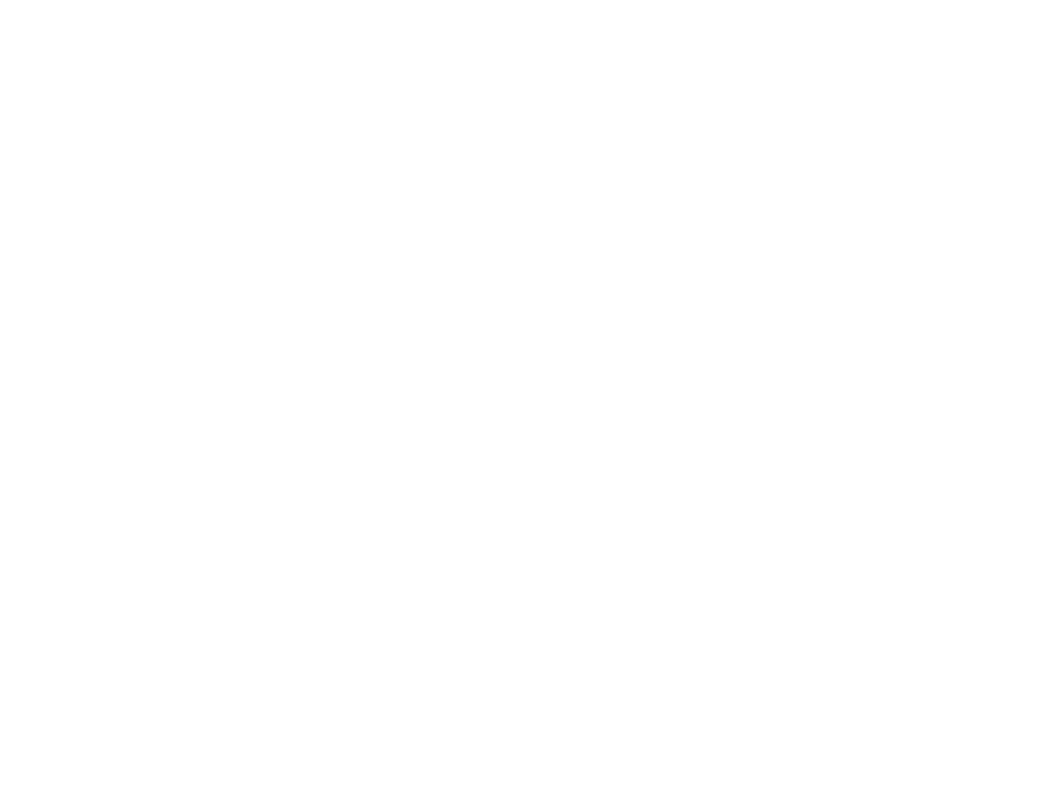
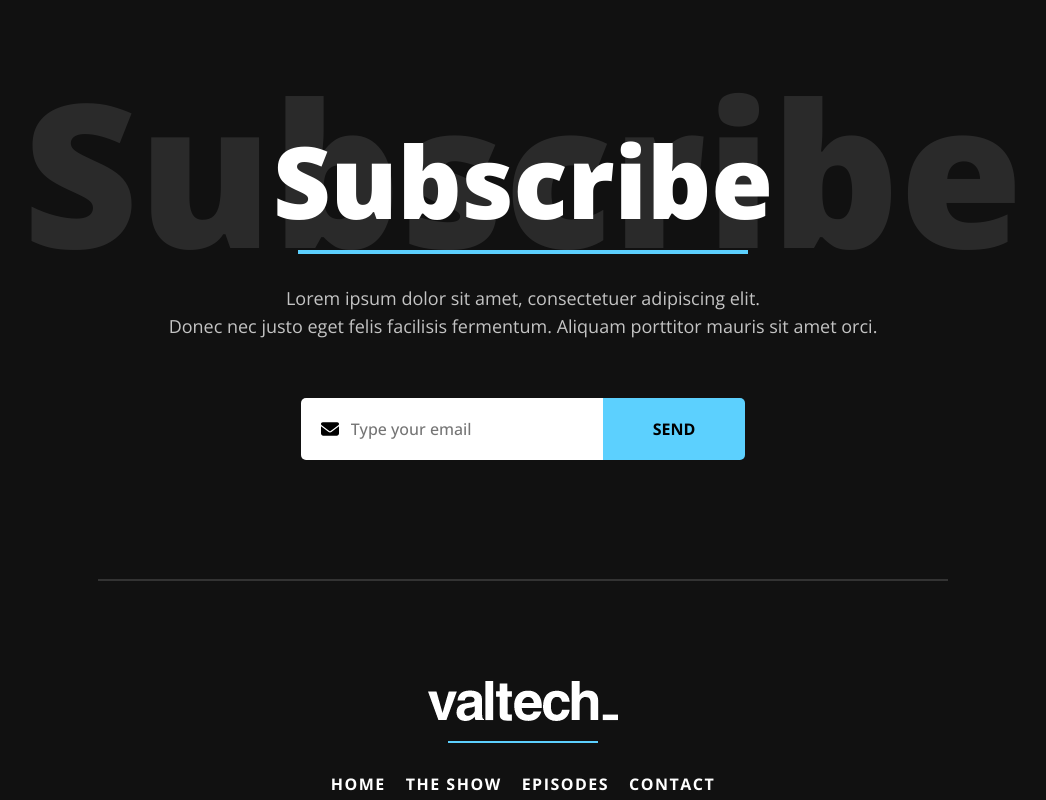
Before and after one commit to SirBruno/valtech-podcast, a Next.js app: page / in a window 1280 px wide. Shown: the part 3320-4120 px from the top of the page, without its empty margins (117-1163 px from the left). Before the commit the page ends 3200 px from the top, so only its background shows below. Built offline with nearby package versions, Linux system fonts and the light colour scheme.

Commit message:
Section 5.

```diff
--- a/pages/index.js
+++ b/pages/index.js
@@ -1,9 +1,10 @@
 import Head from 'next/head'
 import Image from 'next/image'
 import styles from '../styles/Home.module.css'
-import { faComputerMouse, faAngleDown, faBars } from '@fortawesome/free-solid-svg-icons'
+import { faComputerMouse, faAngleDown, faBars, faEnvelope } from '@fortawesome/free-solid-svg-icons'
 import { FontAwesomeIcon } from '@fortawesome/react-fontawesome'
 import ValtechLogoBlack from '../public/valtech_logo_black.png'
+import ValtechLogoWhite from '../public/ValtechLogoWhite.png'
 import epAvatar1 from '../public/epAvatar1.png'
 import rectangleLines from '../public/rectangle_lines.svg'
 import playCircleFilledWhite from '../public/play_circle_filled_white.svg'
@@ -166,6 +167,33 @@ export default function Home() {
           </div>
         </section>
       </section>
+      <section className={styles.sectionFive}>
+        <section>
+          <span className={styles.backgroundTitle}>Subscribe</span>
+          <h2>Subscribe</h2>
+          <span className={styles.blueLine}></span>
+          <p>Lorem ipsum dolor sit amet, consectetuer adipiscing elit.<br />Donec nec justo eget felis facilisis fermentum. Aliquam porttitor mauris sit amet orci.</p>
+          <div className={styles.subscribeInput}>
+            <FontAwesomeIcon className={styles.faEnvelope} icon={faEnvelope} />
+            <input type="email" placeholder="Type your email" />
+            <button>send</button>
+          </div>
+          <br />
+          <br />
+          <span className={styles.divider}></span>
+          <div style={{ width: '100%', height: '40px', position: 'relative' }}>
+            <Image className={styles.ValtechLogoWhite} src={ValtechLogoWhite} alt="Young man" quality="100" layout='fill' objectFit='contain' />
+          </div>
+          <span className={styles.blueLine}></span>
+          <div className={styles.episodeFilter}>
+            <a>Home</a>
+            <a>The show</a>
+            <a>Episodes</a>
+            <a>Contact</a>
+          </div>
+          <p>©2022 Valtech. All rights reserved.</p>
+        </section>
+      </section>
     </>
   )
 }
--- a/styles/Home.module.css
+++ b/styles/Home.module.css
@@ -447,3 +447,145 @@
   z-index: 1;
   left: -55%;
 }
+
+/* SECTION FIVE */
+
+.sectionFive {
+  background: #111;
+  color: #fff;
+  padding: 250px 0;
+  text-align: center;
+}
+
+.sectionFive>section {
+  position: relative;
+}
+
+.sectionFive .backgroundTitle {
+  font-size: 200px;
+  line-height: 200px;
+  font-weight: 800;
+  position: absolute;
+  width: 100%;
+  color: #fff;
+  z-index: 1;
+  opacity: .1;
+  left: 0;
+  top: -7.5%;
+}
+
+.sectionFive h2 {
+  font-size: 100px;
+  line-height: 100px;
+  margin: 0 0 20px 0;
+  display: block;
+  text-transform: capitalize;
+  font-weight: 800;
+  z-index: 1;
+  position: relative;
+}
+
+.sectionFive p {
+  font-size: 18px;
+  line-height: 28px;
+  opacity: .75;
+  font-weight: 400;
+}
+
+.sectionFive .blueLine:nth-child(3) {
+  content: '';
+  height: 2px;
+  background: blue;
+  width: 450px;
+  display: block;
+  border: 2px solid #5CD0FE;
+  margin: 0 auto 30px;
+  z-index: 1;
+  position: relative;
+}
+
+.sectionFive .blueLine:nth-child(10) {
+  content: '';
+  height: 2px;
+  background: blue;
+  width: 150px;
+  display: block;
+  border: 1px solid #5CD0FE;
+  margin: 20px auto 30px;
+  z-index: 1;
+  position: relative;
+}
+
+.sectionFive .subscribeInput {
+  margin-top: 40px;
+  display: inline-flex;
+  justify-content: center;
+  position: relative;
+}
+
+.sectionFive .subscribeInput input::placeholder {
+  font-size: 16px;
+  font-weight: 500;
+}
+
+.sectionFive .subscribeInput input {
+  border: none;
+  border-top-left-radius: 5px;
+  border-bottom-left-radius: 5px;
+  font-family: 'Open Sans', sans-serif;
+  box-sizing: border-box;
+  padding: 20px 50px;
+  outline: none;
+  font-size: 16px;
+  font-weight: 500;
+}
+
+.sectionFive .subscribeInput button {
+  border: none;
+  border-top-right-radius: 5px;
+  border-bottom-right-radius: 5px;
+  font-family: 'Open Sans', sans-serif;
+  font-size: 16px;
+  font-weight: 700;
+  box-sizing: border-box;
+  padding: 20px 50px;
+  background: #5CD0FE;
+  text-transform: uppercase;
+}
+
+.sectionFive .faEnvelope {
+  position: absolute;
+  left: 20px;
+  display: grid;
+  align-self: center;
+  display: block;
+  color: #000;
+  font-size: 18px;
+}
+
+.sectionFive .divider {
+  content: '';
+  height: 2px;
+  background: blue;
+  width: 850px;
+  display: block;
+  border: 1px solid #333;
+  margin: 100px auto 100px;
+  z-index: 1;
+  position: relative;
+}
+
+.sectionFive .episodeFilter {
+  margin-bottom: 100px;
+}
+
+.sectionFive .episodeFilter a {
+  font-weight: 700;
+  text-transform: uppercase;
+  font-size: 16px;
+  letter-spacing: 1.5px;
+}
+
+.sectionFive .episodeFilter a:not(:last-child) {
+  padding-right: 20px;
+}
```
Also changed, not shown: public/ValtechLogoWhite.png (added).
